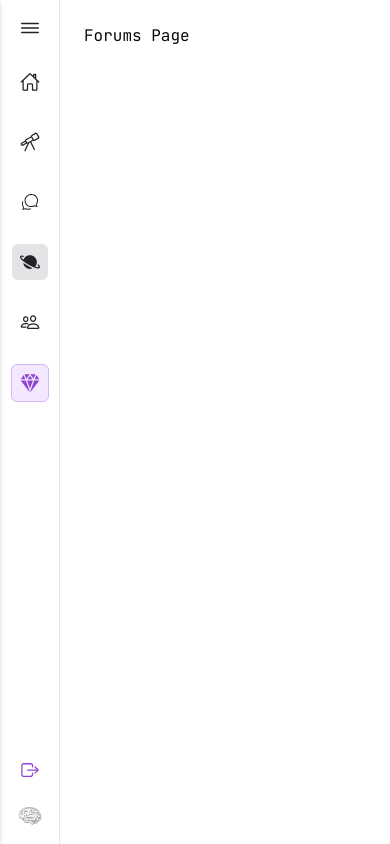
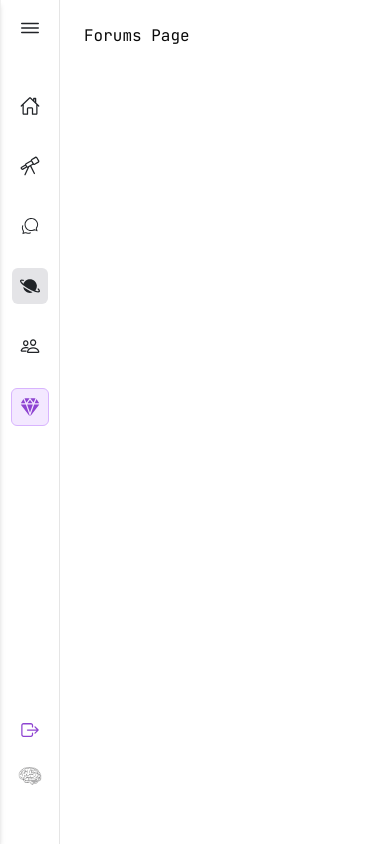
Before and after one commit to debugdhruv/TheBrainRoom, a React (Vite) app in the folder frontend/: page /dashboard/forums in a window 390 px wide. Built offline with nearby package versions, Linux system fonts and the light colour scheme.

Commit message:
Fixed the sidebar's responsive behaviour and the overall layout

```diff
--- a/frontend/src/components/layout/SidebarMobile.jsx
+++ b/frontend/src/components/layout/SidebarMobile.jsx
@@ -39,17 +39,15 @@ export default function SidebarMobile() {
   return (
     <>
       {/* Collapsed Sidebar (Default) */}
-      <div className="fixed top-0 left-0 h-screen w-[60px] bg-white border-r z-30 flex flex-col justify-between py-4 items-center md:hidden">
-        <div className="flex flex-col items-center gap-6">
-          {/* Menu Toggle */}
+      <div className="fixed top-0 left-0 h-screen w-[60px] bg-white border-r z-30 flex flex-col py-4 items-center md:hidden">
+        <div className="flex-1 flex flex-col items-center gap-6 overflow-y-auto">
           <img
             src={MenuIcon}
             alt="Menu"
             onClick={() => setIsExpanded(true)}
-            className="h-6 w-6 cursor-pointer"
+            className="h-6 w-6 cursor-pointer mb-6"
           />
 
-          {/* Nav Icons */}
           {navItems.map(({ name, path, icon, iconActive }) => (
             <NavLink
               key={name}
@@ -64,7 +62,6 @@ export default function SidebarMobile() {
             </NavLink>
           ))}
 
-          {/* Premium Icon */}
           <NavLink
             to="/dashboard/premium"
             className={`p-2 rounded-md ${
@@ -81,8 +78,7 @@ export default function SidebarMobile() {
           </NavLink>
         </div>
 
-        {/* Logout + Mini Branding */}
-        <div className="flex flex-col items-center gap-4">
+        <div className="flex flex-col items-center gap-4 pb-10">
           <button onClick={() => navigate("/login")} className="p-2 rounded-md hover:bg-zinc-100">
             <img src={LogoutIcon} alt="Logout" className="h-5 w-5" />
           </button>
@@ -92,7 +88,7 @@ export default function SidebarMobile() {
 
       {/* Expanded Sidebar (Always Rendered + Transitions) */}
       <div
-        className={`fixed top-0 left-0 h-screen w-[65vw] bg-white border-r z-40 px-6 py-6 shadow-md md:hidden flex flex-col justify-between transition-transform duration-500 ease-in-out ${
+        className={`fixed top-0 left-0 h-full max-h-screen w-[65vw] bg-white border-r z-40 px-6 py-6 shadow-md md:hidden flex flex-col justify-between transition-transform duration-500 ease-in-out ${
           isExpanded ? "translate-x-0" : "-translate-x-full"
         }`}
       >
@@ -103,7 +99,7 @@ export default function SidebarMobile() {
               src={MenuIcon}
               alt="Close Sidebar"
               onClick={() => setIsExpanded(false)}
-              className="h-6 w-6 cursor-pointer"
+              className="h-6 w-6 cursor-pointer mb-4"
             />
 
             {/* Nav Items */}
@@ -146,7 +142,7 @@ export default function SidebarMobile() {
           </div>
 
           {/* BOTTOM: Footer Content */}
-          <div className="space-y-6 text-sm">
+          <div className="space-y-6 text-sm pb-8">
             <div>
               <p className="text-zinc-400">Reach out to me:</p>
               <a href="mailto:dhruvtiwari.1130@gmail.com" className="underline">
@@ -163,7 +159,7 @@ export default function SidebarMobile() {
             </button>
 
             <div className="flex items-center gap-3 pt-6 border-t">
-              <img src={Logo} alt="logo" className="h-10 w-10" />
+              <img src={Logo} alt="logo" className="h-8 w-8" />
               <h1 className="font-semibold italic text-lg">The Brain Room</h1>
             </div>
           </div>
```
